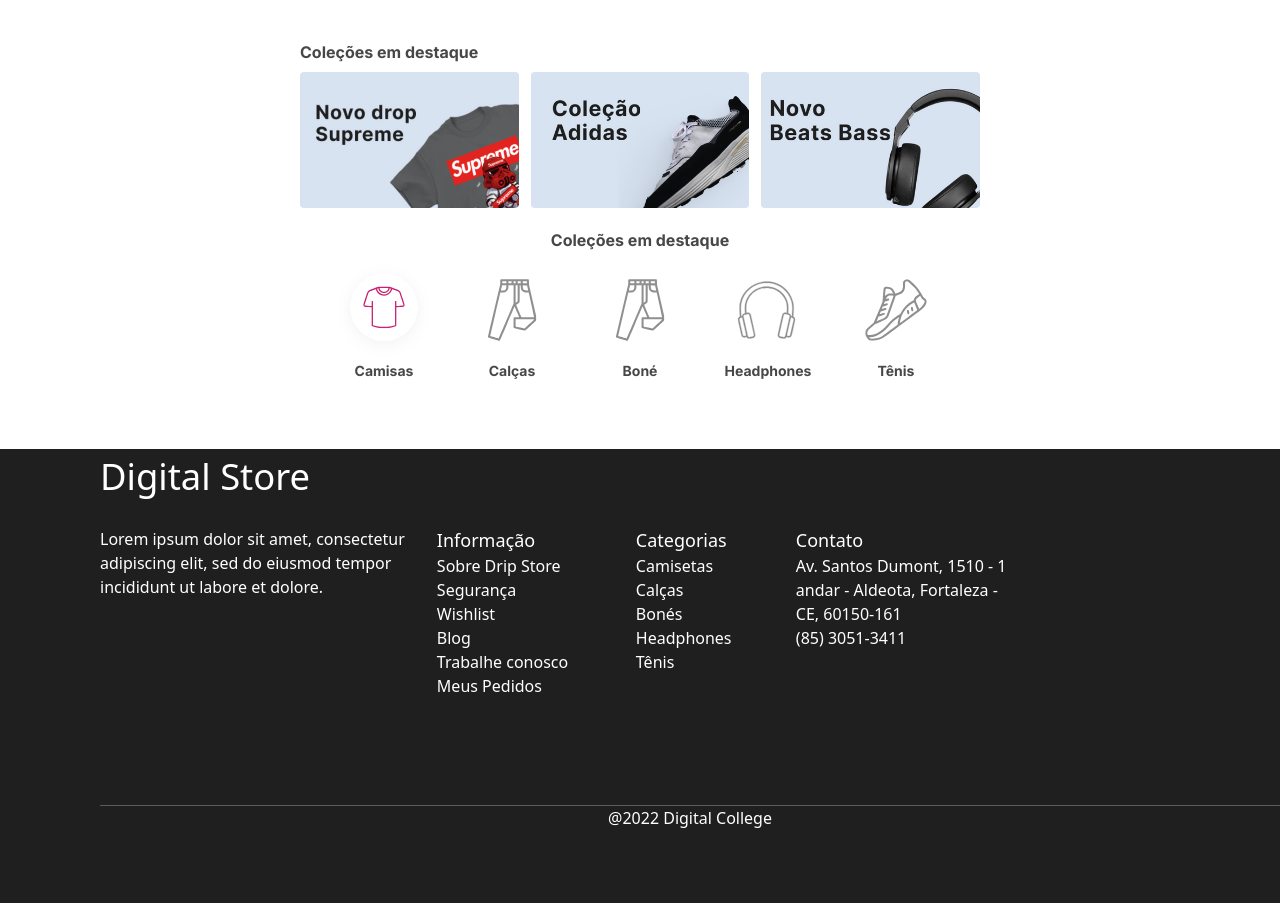
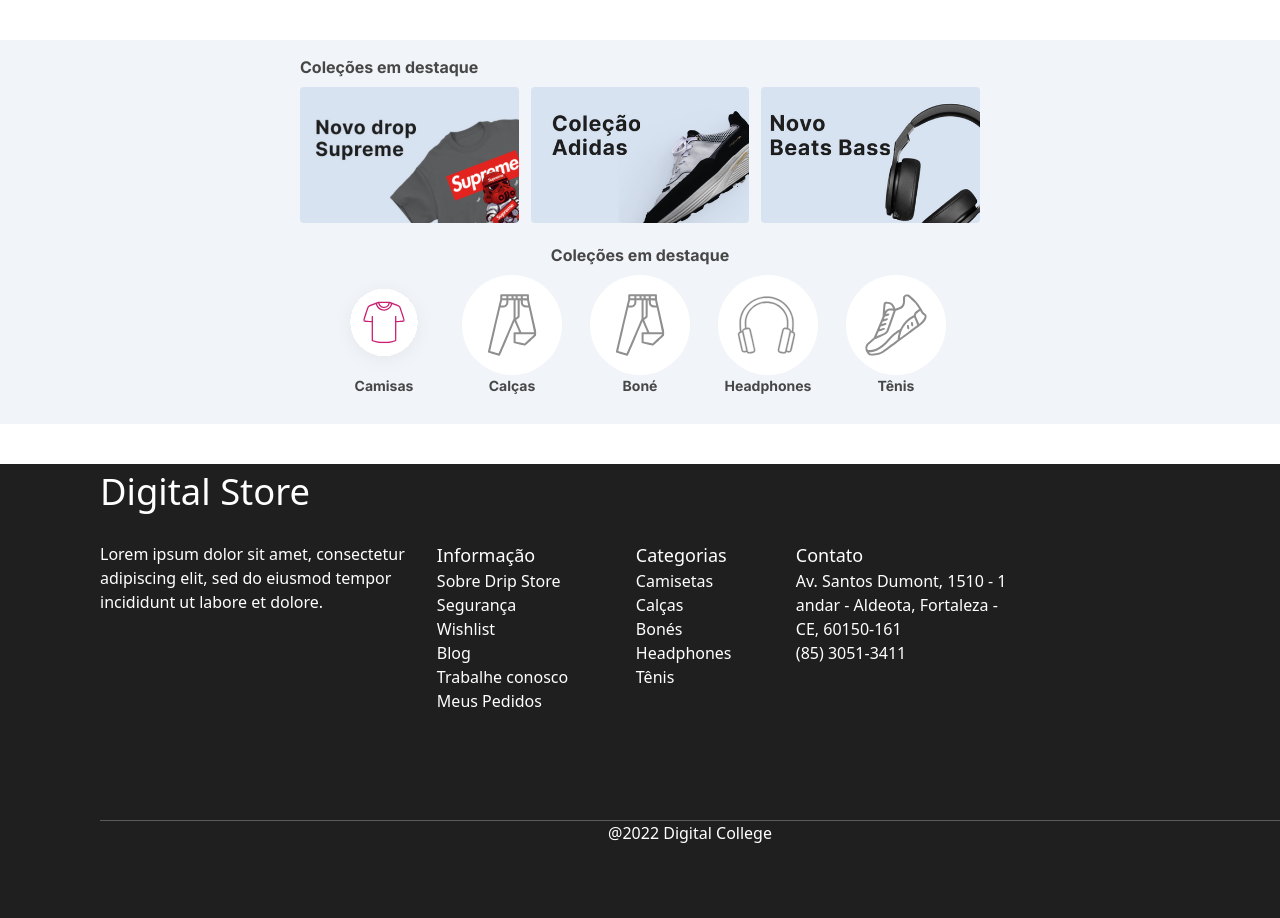
Before and after one commit to gt-05/grupo-01, a React (Vite) app: page / in a window 1280 px wide. Shown: the top 918 px of the page. Built offline with nearby package versions, Linux system fonts and the light colour scheme.

Commit message:
alterando o backgorund da seçao de coleçao de destaque

```diff
--- a/src/components/cardssale.jsx
+++ b/src/components/cardssale.jsx
@@ -1,8 +1,8 @@
         export default function CardSale() {
             return (
                 <>
-                    <section className=" my-10 mx- text-center ">
-                        <div className="px-[300px]">
+                    <section className=" my-10  text-center bg-slate-100">
+                        <div className="px-[300px] pt-[15px]">
                             <div className="">
                                 <h1 className="mb-2 text-start text-nowrap font-bold text-base text-[#474747] font-[inter]">
                                     Coleções em destaque
```
